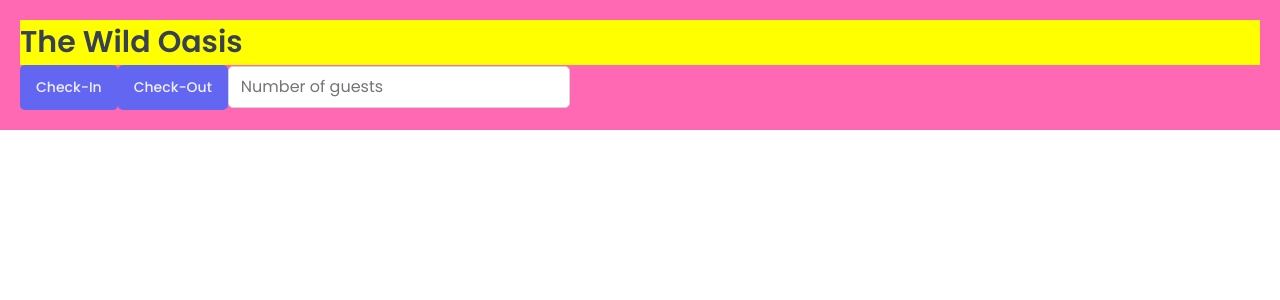
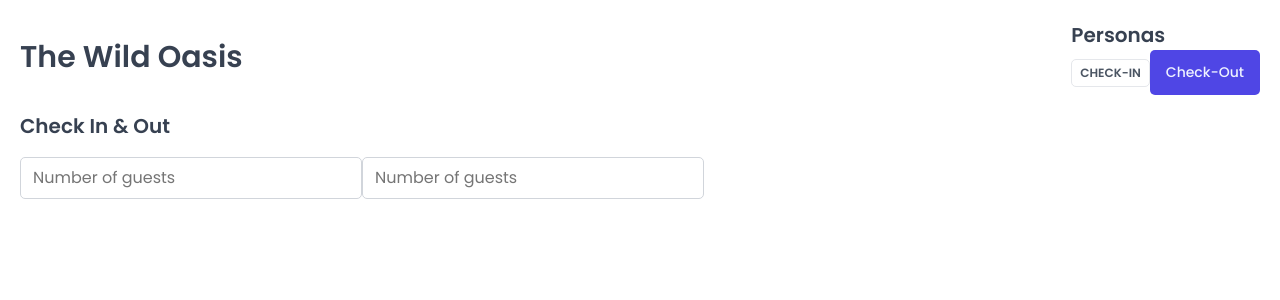
Before and after one commit to Jenseko/the-wild-oasis, a React (Vite) app: page / in a window 1280 px wide. Shown: the top 300 px of the page. Built offline with nearby package versions, Linux system fonts and the light colour scheme; a web font is replaced by a local one.

Commit message:
experiment with some styled components features

```diff
--- a/src/App.jsx
+++ b/src/App.jsx
@@ -1,23 +1,11 @@
 import styled from "styled-components";
 import GlobalStyles from "./styles/GlobalStyles";
 import Button from "./ui/Button";
+import Input from "./ui/Input";
+import Heading from "./ui/Heading";
+import Row from "./ui/Row";
 
-const H1 = styled.h1`
-  font-size: 30px;
-  font-weight: 600;
-  background-color: yellow;
-`;
-
-const Input = styled.input`
-  border: 1px solid var(--color-grey-300);
-  background-color: var(--color-grey-0);
-  border-radius: var(--border-radius-sm);
-  padding: 0.8rem 1.2rem;
-  box-shadow: var(--color-brand-500);
-`;
-
-const StyledApp = styled.div`
-  background-color: hotpink;
+const StyledApp = styled.main`
   padding: 20px;
 `;
 
@@ -26,10 +14,28 @@
     <>
       <GlobalStyles />
       <StyledApp>
-        <H1>The Wild Oasis</H1>
-        <Button onClick={() => alert("Check In")}>Check-In</Button>
-        <Button onClick={() => alert("Check Out")}>Check-Out</Button>
-        <Input type="number" placeholder="Number of guests"></Input>
+        <Row>
+          <Row type="horizontal">
+            <Heading as="h1">The Wild Oasis</Heading>
+            <div>
+              <Heading as="h2">Personas</Heading>
+              <Button
+                variation="secondary"
+                size="small"
+                onClick={() => alert("Check In")}>
+                Check-In
+              </Button>
+              <Button onClick={() => alert("Check Out")}>Check-Out</Button>
+            </div>
+          </Row>
+          <Row>
+            <Heading as="h2">Check In & Out</Heading>
+            <form>
+              <Input type="number" placeholder="Number of guests"></Input>
+              <Input type="number" placeholder="Number of guests"></Input>
+            </form>
+          </Row>
+        </Row>
       </StyledApp>
     </>
   );
--- a/src/ui/Button.jsx
+++ b/src/ui/Button.jsx
@@ -49,15 +49,17 @@
 };
 
 const Button = styled.button`
-  font-size: 1.4rem;
-  padding: 1.2rem 1.6rem;
-  font-weight: 500;
   border: none;
   border-radius: var(--border-radius-sm);
-  background-color: var(--color-brand-500);
-  color: var(--color-brand-50);
   box-shadow: var(--color-brand-500);
-  cursor: pointer;
+
+  ${(props) => sizes[props.size]}
+  ${(props) => variations[props.variation]}
 `;
 
+Button.defaultProps = {
+  variation: "primary",
+  size: "medium"
+};
+
 export default Button;
--- /dev/null
+++ b/src/ui/Heading.jsx
@@ -0,0 +1,31 @@
+import styled, { css } from "styled-components";
+
+// const test = css`
+//   text-align: center;
+//   ${10 > 5 && "bachgroundcolor: orange"}
+// `;
+
+const Heading = styled.h1`
+  ${(props) =>
+    props.as === "h1" &&
+    css`
+      font-size: 3rem;
+      font-weight: 600;
+    `}
+
+  ${(props) =>
+    props.as === "h2" &&
+    css`
+      font-size: 2rem;
+      font-weight: 600;
+    `}
+
+    ${(props) =>
+    props.as === "h3" &&
+    css`
+      font-size: 1rem;
+      font-weight: 500;
+    `}
+`;
+
+export default Heading;
--- /dev/null
+++ b/src/ui/Input.jsx
@@ -0,0 +1,11 @@
+import styled from "styled-components";
+
+export const Input = styled.input`
+  border: 1px solid var(--color-grey-300);
+  background-color: var(--color-grey-0);
+  border-radius: var(--border-radius-sm);
+  padding: 0.8rem 1.2rem;
+  box-shadow: var(--color-brand-500);
+`;
+
+export default Input;
--- /dev/null
+++ b/src/ui/Row.jsx
@@ -0,0 +1,25 @@
+import styled, { css } from "styled-components";
+
+const Row = styled.div`
+  display: flex;
+
+  ${(props) =>
+    props.type === "horizontal" &&
+    css`
+      justify-content: space-between;
+      align-items: center;
+    `}
+
+  ${(props) =>
+    props.type === "vertical" &&
+    css`
+      flex-direction: column;
+      gap: 1.6rem;
+    `}
+`;
+
+Row.defaultProps = {
+  type: "vertical"
+};
+
+export default Row;
```
